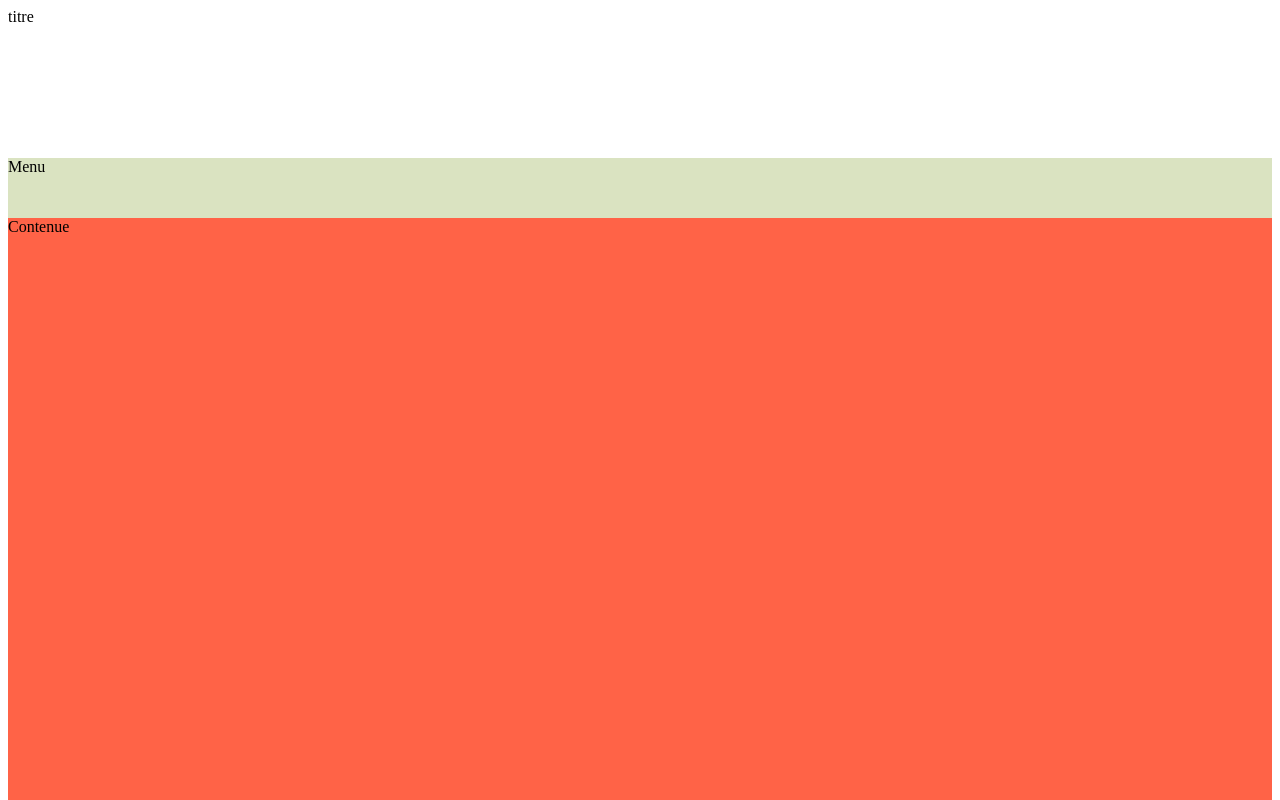
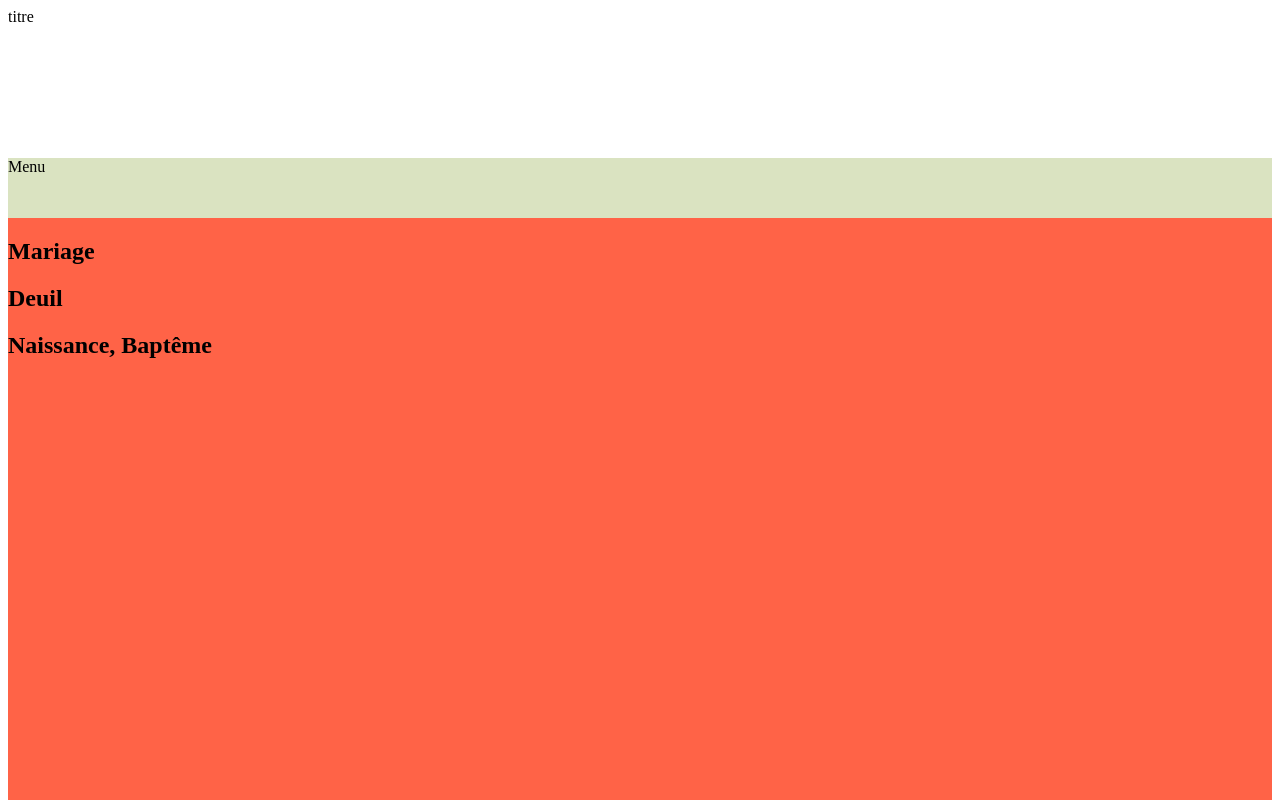
Before and after one commit to SebastienP60/Projetgroupe-numero1, a plain HTML site: page occasion.html in a window 1280 px wide. Shown: the top 800 px of the page. Drawn offline with Linux system fonts and the light colour scheme.

Commit message:
progression page occasion

```diff
--- a/occasion.html
+++ b/occasion.html
@@ -8,7 +8,32 @@
     <body>
         <div id="titre"> titre </div>
         <div id="menu"> Menu </div>
-        <div id="content"> Contenue </div>
+        <div id="content">
+            <div class="occasionConteneur">
+                <div id="weddingTextConteneur">
+                    <div class="occasionText">
+                        <h2>Mariage</h2>
+                    </div>
+                </div>
+                <div id="occasionImages"></div>
+            </div>
+            <div class="occasionConteneur">
+                <div id="deuilTextConteneur">
+                    <div class="occasionText">
+                        <h2>Deuil</h2>
+                    </div>
+                </div>
+                <div id="occasionImages"></div>
+            </div>
+            <div class="occasionConteneur">
+                <div id="bornTextConteneur">
+                    <div class="occasionText">
+                        <h2>Naissance, Baptême</h2>
+                    </div>
+                </div>
+                <div class="occasionImages"></div>
+            </div>
+        </div>
         <div id="evenement"> Evenement </div>
     </body>
 </html>
```
